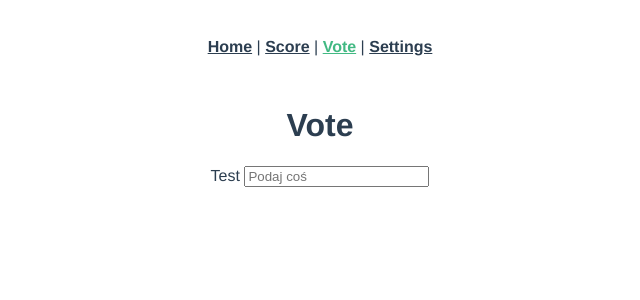
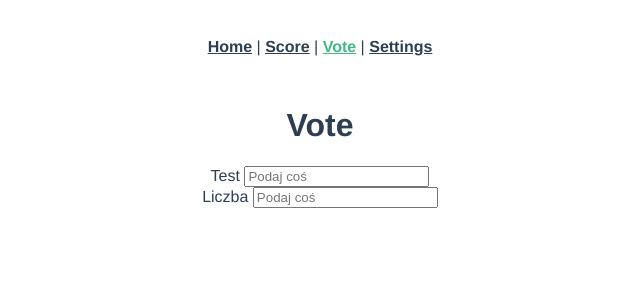
Before and after one commit to Jurigag/vue-devmeeting-16-03-2019, a Vue app: page /#/vote in a window 1280 px wide. Shown: the top 300 px of the page, without its empty margins (320-960 px from the left). Built offline with nearby package versions, Linux system fonts and the light colour scheme.

Commit message:
[#3.3] Validation

```diff
--- a/package.json
+++ b/package.json
@@ -12,9 +12,11 @@
     "node-sass": "^4.11.0",
     "sass-loader": "^7.1.0",
     "scss": "^0.2.4",
+    "vee-validate": "^2.2.0",
     "vue": "^2.6.6",
     "vue-router": "^3.0.2",
     "vue-spinner": "^1.0.3",
+    "vue-validate": "^1.0.1",
     "vuex": "^3.1.0"
   },
   "devDependencies": {
--- a/src/components/BaseInput.vue
+++ b/src/components/BaseInput.vue
@@ -2,10 +2,16 @@
   <label>
     {{ label }}
     <input
+      :type="type"
       :value="value"
       :placeholder="placeholder"
+      :name="name"
+      v-validate="validate"
       @input="customInput"
     />
+    <span v-show="errors.has(name)" class="error">
+      {{ errors.first(name) }}
+    </span>
   </label>
 </template>
 
@@ -14,6 +20,10 @@
     name: "BaseInput",
     inheritAttrs: false,
     props: {
+      type: {
+        type: String,
+        default: 'text'
+      },
       value: {
         type: String,
         default: ''
@@ -25,6 +35,14 @@
       placeholder: {
         type: String,
         default: 'Type anything'
+      },
+      name: {
+        type: String,
+        required: true,
+      },
+      validate: {
+        type: String,
+        default: ''
       }
     },
     computed: {
--- a/src/components/Vote.vue
+++ b/src/components/Vote.vue
@@ -1,14 +1,29 @@
 <template>
   <div>
     <h1>Vote</h1>
+    <form>
       <BaseInput
         label="Test"
         placeholder="Podaj coś"
         v-model="textValue"
         @input="logInput"
+        name="test"
+        type="text"
+        validate="required|min:3"
+      /><br/>
+      <BaseInput
+        label="Liczba"
+        placeholder="Podaj coś"
+        v-model="numberValue"
+        @input="logInput"
+        name="number"
+        type="number"
+        validate="required|integer|min_value:5"
       />
+    </form>
     <br/>
-    {{ textValue }}
+    {{ textValue }}<br/>
+    {{ numberValue }}
   </div>
 </template>
 
@@ -17,7 +32,8 @@
     name: "Vote",
     data() {
       return {
-        textValue: ''
+        textValue: '',
+        numberValue:''
       }
     },
     methods: {
--- a/src/main.js
+++ b/src/main.js
@@ -1,5 +1,6 @@
 import Vue from 'vue'
 import App from './App.vue'
+import vee from 'vee-validate';
 import router from './router/index';
 import './router/globalAuth.guard';
 import ClipLoader from 'vue-spinner/src/ClipLoader';
@@ -7,6 +8,7 @@ import BaseButton from "@/components/BaseButton";
 import BaseInput from "@/components/BaseInput";
 
 Vue.config.productionTip = false;
+Vue.use(vee);
 Vue.component('BaseButton', BaseButton);
 Vue.component('ClipLoader', ClipLoader);
 Vue.component('BaseInput', BaseInput);
```
Also changed, not shown: 1 other file (tests, documents, lock files or other folders). Lines whose indentation alone changed are shown as unchanged.
